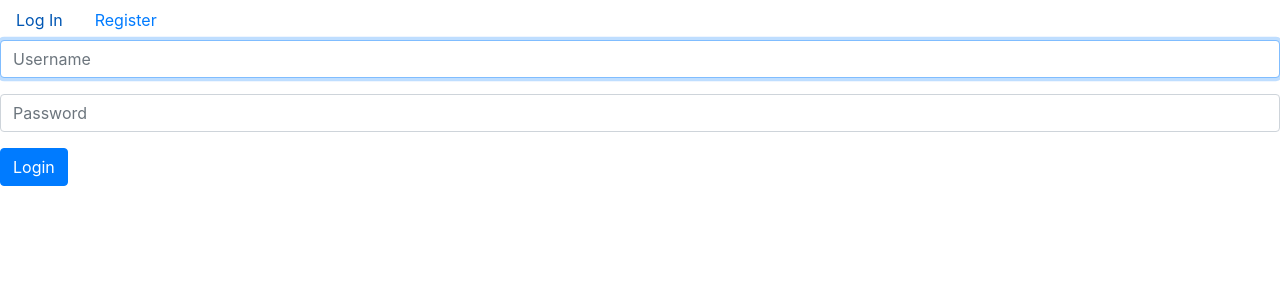
After one commit to EwickVon-1/Flashcard, a Django app: page /login in a window 1280 px wide. The commit adds this page. Shown: the top 300 px of the page. Run offline with Django 5.2, Linux system fonts and the light colour scheme; some libraries are stand-ins or nearby versions.

Commit message:
Added basic login functionality and created models for flashcard set

```diff
--- a/App/Flashcard/settings.py
+++ b/App/Flashcard/settings.py
@@ -80,6 +80,9 @@ DATABASES = {
     }
 }
 
+AUTH_USER_MODEL = 'cards.User'
+
+LOGIN_URL = 'login'
 
 # Password validation
 # https://docs.djangoproject.com/en/5.2/ref/settings/#auth-password-validators
--- a/App/cards/admin.py
+++ b/App/cards/admin.py
@@ -1,5 +1,7 @@
 from django.contrib import admin
-from .models import Card
+from .models import User, Set, Card
 
 # Register your models here.
+admin.site.register(User)
+admin.site.register(Set)
 admin.site.register(Card)
--- a/App/cards/templates/cards/layout.html
+++ b/App/cards/templates/cards/layout.html
@@ -4,9 +4,27 @@
 
 <head>
     <title>{% block title %} {% endblock %}</title>
+    <link rel="stylesheet" href="https://stackpath.bootstrapcdn.com/bootstrap/4.4.1/css/bootstrap.min.css"
+        integrity="sha384-Vkoo8x4CGsO3+Hhxv8T/Q5PaXtkKtu6ug5TOeNV6gBiFeWPGFN9MuhOf23Q9Ifjh" crossorigin="anonymous">
 </head>
-
 <body>
+    <ul class="nav">
+        {% if user.is_authenticated %}
+        <li class="nav-item">
+            <a class="nav-link active" href="{% url 'create' %}"> Create New Set</a>
+        </li>
+        <li class="nav-item">
+            <a class="nav-link active" href="{% url 'logout' %}"> Log Out</a>
+        </li>
+        {% else %}
+        <li class="nav-item">
+            <a class="nav-link active" href="{% url 'login' %}"> Log In </a>
+        </li>
+        <li class="nav-item">
+            <a class="nav-link active" href="{% url 'register' %}"> Register </a>
+        </li>
+        {% endif %}
+    </ul>
     {% block body %}
     {% endblock %}
 </body>
--- /dev/null
+++ b/App/cards/templates/cards/login.html
@@ -0,0 +1,18 @@
+{% extends "cards/layout.html" %}
+
+{% block body %}
+    {% if message %}
+        <div>{{ message }}</div>
+    {% endif %}
+
+    <form action="{% url 'login' %}" method="post">
+        {% csrf_token %}
+        <div class="form-group">
+            <input autofocus class="form-control" type="text" name="username" placeholder="Username">
+        </div>
+        <div class="form-group">
+            <input class="form-control" type="password" name="password" placeholder="Password">
+        </div>
+        <input class="btn btn-primary" type="submit" value="Login">
+    </form>
+{% endblock %}
--- a/App/cards/urls.py
+++ b/App/cards/urls.py
@@ -4,5 +4,11 @@ from . import views
 
 urlpatterns = [
     path("", views.index, name="index"),
-    path("create", views.create, name="create")
+    path("login", views.login_view, name="login"),
+    path("logout", views.logout_view, name="logout"),
+    path("register", views.register, name="register"),
+    path("create", views.create, name="create"),
+    path("<int:id>/<str:name>", views.set, name="set"),
+    path("<int:id>/<str:name>/add", views.add, name="add")
+
 ]
--- a/App/cards/views.py
+++ b/App/cards/views.py
@@ -1,11 +1,14 @@
+from django.contrib.auth import authenticate, login, logout
 from django.contrib import messages
+from django.contrib.auth.decorators import login_required
+from django.db import IntegrityError
 from django.http import HttpResponse
 from django.shortcuts import render, redirect
 
 import random
 
-from .form import NewCard
-from .models import Card
+from .form import NewCard, NewSet
+from .models import Set, Card, User
 # Create your views here.
 
 def index(request):
@@ -14,7 +17,87 @@ def index(request):
         "cards": cards
     })
 
+def register(request):
+    if request.method == "POST":
+        # Save the information from the form
+        username = request.POST["username"]
+        email = request.POST["email"]
+
+        # Compare password confirmation
+        password = request.POST["password"]
+        confirmation = request.POST["confirmation"]
+        if password != confirmation:
+            return render(request, "cards/register.html", {
+                "message": "Passwords must match."
+            })
+
+        # Attempt to create a new User
+                # Attempt to create new user
+        try:
+            user = User.objects.create_user(username, email, password)
+            user.save()
+        except IntegrityError:
+            return render(request, "cards/register.html", {
+                "message": "Username already taken."
+            })
+        login(request, user)
+        return redirect("index")
+    else:
+        return render(request, "cards/register.html")
+
+def login_view(request):
+    if request.method == "POST":
+        # Attempt to sign in
+        username = request.POST["username"]
+        password = request.POST["password"]
+        user = authenticate(request, username=username, password=password)
+
+        if user:
+            login(request, user)
+            return redirect("index")
+        else:
+            return render(request, "auctions/login.html", {
+                "message": "Invalid username and/or password."
+            })
+    else:
+        return render(request, "cards/login.html")
+
+def logout_view(request):
+    logout(request)
+    return redirect("index")
+
+# Look at a Flashcard Set
+def set(request, id, name):
+    set = Set.objects.get(id=id)
+    return render(request, "cards/set.html", {
+        "name": name,
+        "content": set
+    })
+
+# Create a new flashcard set
+@login_required
 def create(request):
+    if request.method == "POST":
+        # Save the form, but attach the user
+        form = NewSet(request.POST)
+
+        if form.is_valid():
+            set = form.save(commit=False)
+            # Add user ID and then save the form
+            set.user = request.user
+            set.save()
+        else:
+            messages.error(request, "Form not Valid")
+
+    form = NewSet()
+
+    return render(request, "cards/create.html", {
+        "form": form
+    })
+
+# Add new cards to a flashcard set
+@login_required
+def add(request):
     # If the user submits the form, save it
     if request.method == "POST":
         form = NewCard(request.POST)
@@ -30,6 +113,3 @@ def create(request):
     return render(request, "cards/create.html", {
         "form": form
     })
-
-def entry(request):
-    pass
```
Also changed, not shown: App/cards/form.py (+12 -1 lines), App/cards/models.py (+15 -2 lines), App/cards/templates/cards/index.html (+1 -6 lines), App/cards/templates/cards/register.html (added, +29 -0 lines), App/cards/templates/cards/set.html (added, +10 -0 lines), App/cards/migrations/0001_initial.py, App/cards/migrations/0002_set.py (added), App/cards/migrations/0003_card_set_alter_card_answer_alter_card_question_and_more.py (added), App/cards/static/cards/styles.css (added).
